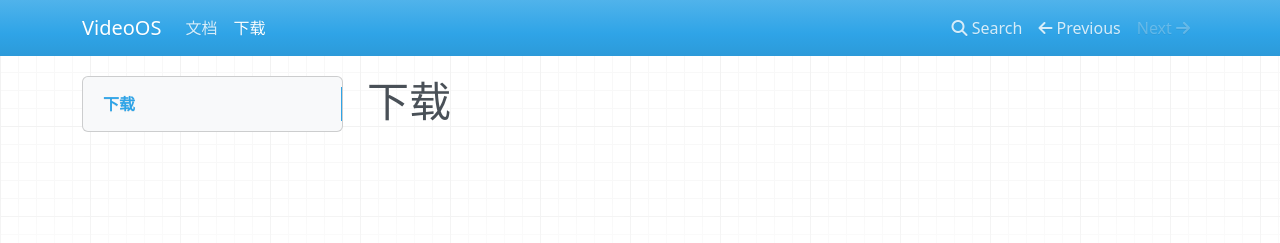
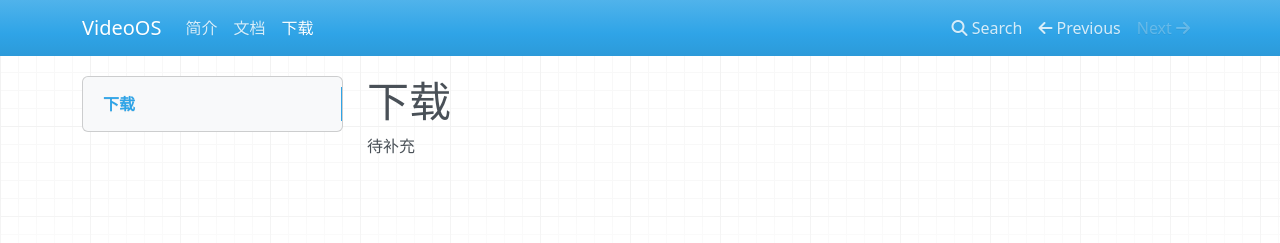
Before and after one commit to VideoOS/VideoOS, an MkDocs documentation site: the page built from docs/download.md, in a window 1280 px wide. Shown: the top 243 px of the page. Built offline with MkDocs 1.6.1, drawn with Linux system fonts in a browser that asks for light colours; nearby versions of some CDN libraries.

Commit message:
设置导航

```diff
--- a/docs/download.md
+++ b/docs/download.md
@@ -1 +1,2 @@
 # 下载
+待补充
--- a/mkdocs.yml
+++ b/mkdocs.yml
@@ -1,4 +1,5 @@
 site_name: VideoOS
 nav:
-    - 文档: docs.md
-    - 下载: download.md
+  - '简介': 'index.md'
+  - '文档': 'docs.md'
+  - '下载': 'download.md'
```
Also changed, not shown: docs/index.md (added, +2 -0 lines).
